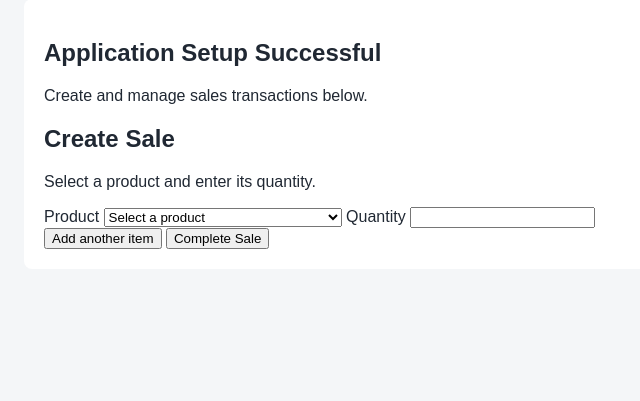
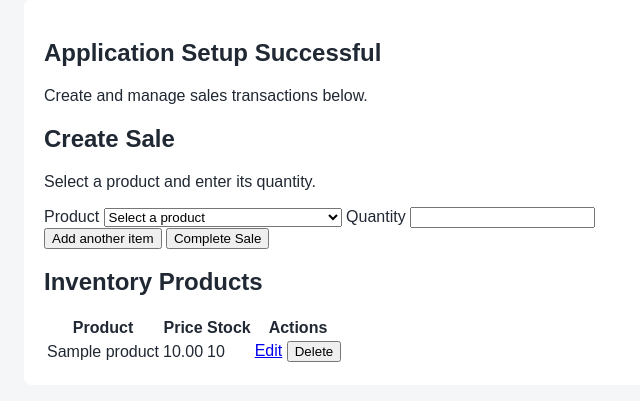
Before and after one commit to BalaviDeshna/Electronics-store-inventory-management-system, a Flask app: page / in a window 1280 px wide. Shown: the part 161-562 px from the top of the page, without its empty margins (0-640 px from the left). Run offline with Flask 3, Linux system fonts and the light colour scheme; tables that the repository leaves empty hold one stand-in row (values such as "Sample post").

Commit message:
US-08: implement product deletion (closes #9)

```diff
--- a/app/presentation/routes/main.py
+++ b/app/presentation/routes/main.py
@@ -13,7 +13,7 @@ from flask import (
 
 from app.business.sales import SaleValidationError, create_sale
 from app.data.extensions import db
-from app.data.models import Product, Sale
+from app.data.models import Product, Sale, SaleItem
 
 
 main_bp = Blueprint("main", __name__)
@@ -161,3 +161,29 @@ def edit_product(product_id):
 @main_bp.route("/products/<int:product_id>/update", methods=["GET", "POST"])
 def update_product(product_id):
     return edit_product(product_id)
+
+
+@main_bp.route("/products/<int:product_id>/delete", methods=["POST", "DELETE"])
+def delete_product(product_id):
+    product = db.session.get(Product, product_id)
+    if product is None:
+        abort(404, description="Product not found.")
+
+    has_sales = db.session.execute(
+        db.select(SaleItem).filter_by(product_id=product.id)
+    ).first() is not None
+
+    if has_sales:
+        flash("Cannot delete product with existing sales records.", "error")
+        return redirect(url_for("main.home"))
+
+    try:
+        db.session.delete(product)
+        db.session.commit()
+        flash("Product deleted successfully.", "success")
+    except Exception:
+        db.session.rollback()
+        current_app.logger.exception("Unable to delete product")
+        flash("The product could not be deleted. Please try again.", "error")
+
+    return redirect(url_for("main.home"))
--- a/app/templates/edit_product.html
+++ b/app/templates/edit_product.html
@@ -27,4 +27,8 @@
 
     <button type="submit">Update Product</button>
 </form>
+
+<form method="POST" action="{{ url_for('main.delete_product', product_id=product.id) }}" style="display:inline;" onsubmit="return confirm('Are you sure you want to delete this product?');">
+    <button type="submit">Delete Product</button>
+</form>
 {% endblock %}
--- a/app/templates/index.html
+++ b/app/templates/index.html
@@ -55,6 +55,33 @@ function addSaleItem() {
     container.appendChild(newItem);
 }
 </script>
+
+<h2>Inventory Products</h2>
+<table>
+    <thead>
+        <tr>
+            <th>Product</th>
+            <th>Price</th>
+            <th>Stock</th>
+            <th>Actions</th>
+        </tr>
+    </thead>
+    <tbody>
+        {% for product in products %}
+        <tr>
+            <td>{{ product.name }}</td>
+            <td>{{ "%.2f"|format(product.price) }}</td>
+            <td>{{ product.stock }}</td>
+            <td>
+                <a href="{{ url_for('main.edit_product', product_id=product.id) }}">Edit</a>
+                <form action="{{ url_for('main.delete_product', product_id=product.id) }}" method="post" style="display:inline;" onsubmit="return confirm('Are you sure you want to delete this product?');">
+                    <button type="submit">Delete</button>
+                </form>
+            </td>
+        </tr>
+        {% endfor %}
+    </tbody>
+</table>
 {% else %}
 <p>No products are available yet. Ask the inventory team to add products first.</p>
 {% endif %}
```
Also changed, not shown: tests/test_products.py (+110 -0 lines).
